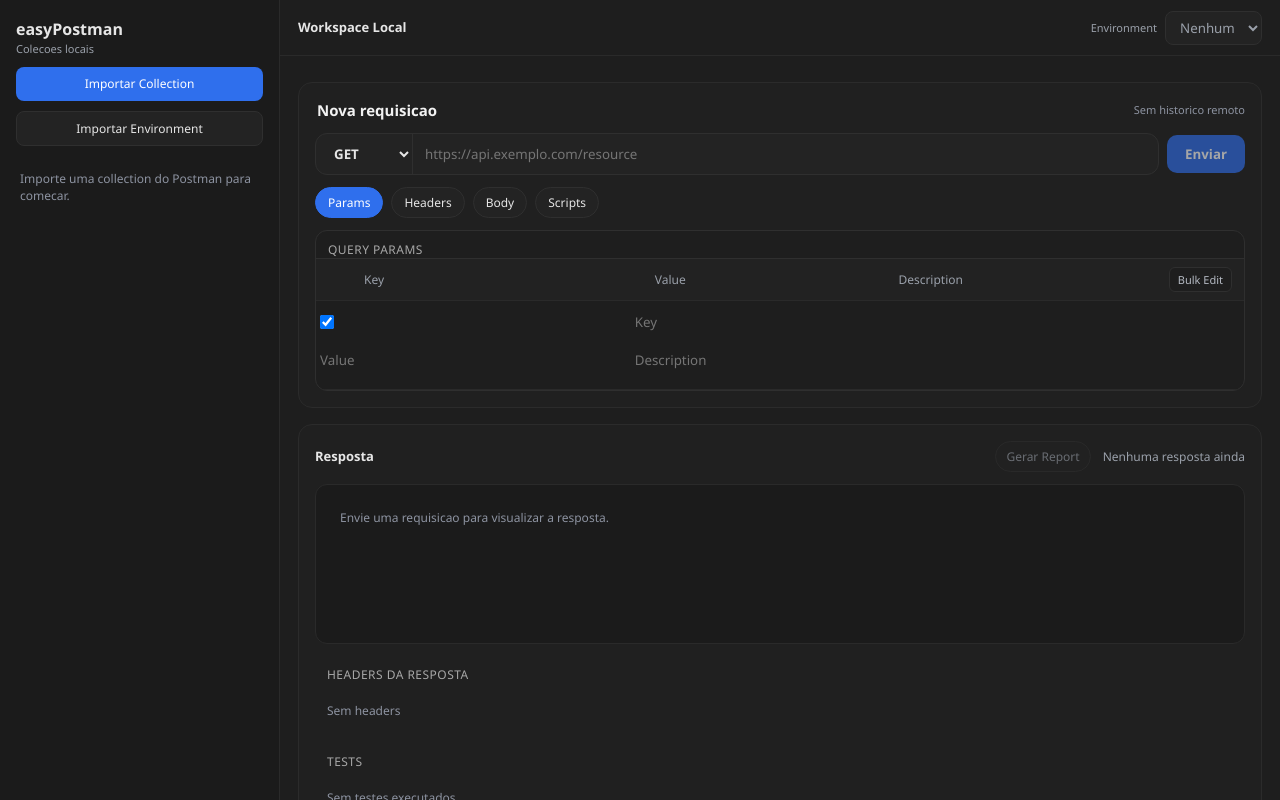
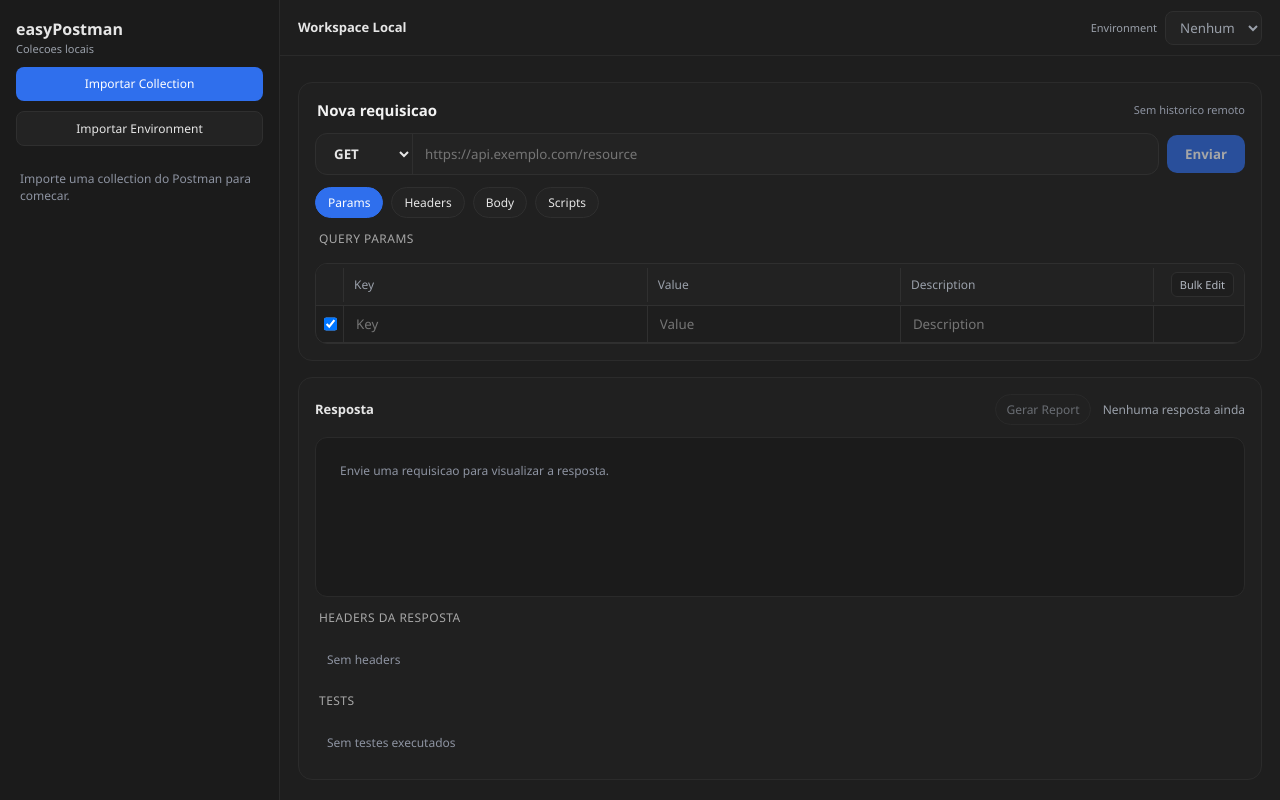
Before and after one commit to rhaynner-qa/easyPostman, a React (Vite) app: page / in a window 1280 px wide. Built offline with nearby package versions, Linux system fonts and the light colour scheme.

Commit message:
Refine params grid layout

```diff
--- a/src/App.css
+++ b/src/App.css
@@ -346,16 +346,15 @@ textarea {
   color: #a7a7a7;
   text-transform: uppercase;
   letter-spacing: 0.04em;
-  padding: 10px 12px 0;
+  padding: 0 4px 6px;
 }
 
 .table-header-row {
   display: grid;
   grid-template-columns: 28px 1.2fr 1fr 1fr 90px;
-  gap: 8px;
   align-items: center;
-  padding: 8px 12px;
-  border-top: 1px solid #2f2f2f;
+  padding: 0;
+  border-bottom: 1px solid #303030;
   background: #222222;
   color: #9aa0aa;
   font-size: 12px;
@@ -380,10 +379,9 @@ textarea {
 .postman-row {
   display: grid;
   grid-template-columns: 28px 1.2fr 1fr 1fr 90px;
-  gap: 8px;
   align-items: center;
-  padding: 8px 12px;
-  border-top: 1px solid #2a2a2a;
+  padding: 0;
+  border-bottom: 1px solid #303030;
 }
 
 .postman-row input[type="checkbox"] {
@@ -391,13 +389,32 @@ textarea {
   height: 14px;
 }
 
+.postman-cell {
+  display: flex;
+  align-items: center;
+  padding: 8px 10px;
+  border-right: 1px solid #303030;
+  min-height: 34px;
+}
+
+.postman-cell:last-child {
+  border-right: none;
+}
+
+.checkbox-cell {
+  justify-content: center;
+}
+
+.bulk-cell {
+  justify-content: flex-end;
+}
+
 .postman-row input:not([type="checkbox"]) {
   background: transparent;
   border: none;
-  padding: 6px 4px;
-  border-radius: 6px;
   color: #e6e6e6;
   outline: none;
+  width: 100%;
 }
 
 .postman-row input:not([type="checkbox"]):focus {
--- a/src/App.jsx
+++ b/src/App.jsx
@@ -810,24 +810,28 @@ function App() {
             </div>
 
             {activeTab === "Params" ? (
-              <div className="table-grid postman-grid">
+              <div className="table-grid">
                 <div className="table-header">Query Params</div>
+                <div className="postman-grid">
                   <div className="table-header-row">
-                  <span />
-                  <span>Key</span>
-                  <span>Value</span>
-                  <span>Description</span>
+                    <div className="postman-cell checkbox-cell" />
+                    <div className="postman-cell">Key</div>
+                    <div className="postman-cell">Value</div>
+                    <div className="postman-cell">Description</div>
+                    <div className="postman-cell bulk-cell">
                       <button type="button" className="bulk-button">
                         Bulk Edit
                       </button>
                     </div>
+                  </div>
                   {requestDraft.params.map((param, index) => (
                     <div
                       key={`param-${index}`}
-                    className={`table-row postman-row ${
+                      className={`postman-row ${
                         param.enabled ? "" : "disabled"
                       }`}
                     >
+                      <div className="postman-cell checkbox-cell">
                         <input
                           type="checkbox"
                           checked={param.enabled}
@@ -839,6 +843,8 @@ function App() {
                             )
                           }
                         />
+                      </div>
+                      <div className="postman-cell">
                         <input
                           value={param.key}
                           placeholder="Key"
@@ -851,6 +857,8 @@ function App() {
                             )
                           }
                         />
+                      </div>
+                      <div className="postman-cell">
                         <input
                           value={param.value}
                           placeholder="Value"
@@ -863,6 +871,8 @@ function App() {
                             )
                           }
                         />
+                      </div>
+                      <div className="postman-cell">
                         <input
                           value={param.description}
                           placeholder="Description"
@@ -875,31 +885,39 @@ function App() {
                             )
                           }
                         />
+                      </div>
+                      <div className="postman-cell bulk-cell">
                         <span className="bulk-placeholder" />
                       </div>
+                    </div>
                   ))}
+                </div>
               </div>
             ) : null}
 
             {activeTab === "Headers" ? (
-              <div className="table-grid postman-grid">
+              <div className="table-grid">
                 <div className="table-header">Headers</div>
+                <div className="postman-grid">
                   <div className="table-header-row">
-                  <span />
-                  <span>Key</span>
-                  <span>Value</span>
-                  <span>Description</span>
+                    <div className="postman-cell checkbox-cell" />
+                    <div className="postman-cell">Key</div>
+                    <div className="postman-cell">Value</div>
+                    <div className="postman-cell">Description</div>
+                    <div className="postman-cell bulk-cell">
                       <button type="button" className="bulk-button">
                         Bulk Edit
                       </button>
                     </div>
+                  </div>
                   {requestDraft.headers.map((header, index) => (
                     <div
                       key={`header-${index}`}
-                    className={`table-row postman-row ${
+                      className={`postman-row ${
                         header.enabled ? "" : "disabled"
                       }`}
                     >
+                      <div className="postman-cell checkbox-cell">
                         <input
                           type="checkbox"
                           checked={header.enabled}
@@ -911,6 +929,8 @@ function App() {
                             )
                           }
                         />
+                      </div>
+                      <div className="postman-cell">
                         <input
                           value={header.key}
                           placeholder="Key"
@@ -923,6 +943,8 @@ function App() {
                             )
                           }
                         />
+                      </div>
+                      <div className="postman-cell">
                         <input
                           value={header.value}
                           placeholder="Value"
@@ -935,6 +957,8 @@ function App() {
                             )
                           }
                         />
+                      </div>
+                      <div className="postman-cell">
                         <input
                           value={header.description}
                           placeholder="Description"
@@ -947,9 +971,13 @@ function App() {
                             )
                           }
                         />
+                      </div>
+                      <div className="postman-cell bulk-cell">
                         <span className="bulk-placeholder" />
                       </div>
+                    </div>
                   ))}
+                </div>
               </div>
             ) : null}
 
```
Lines whose indentation alone changed are shown as unchanged.
